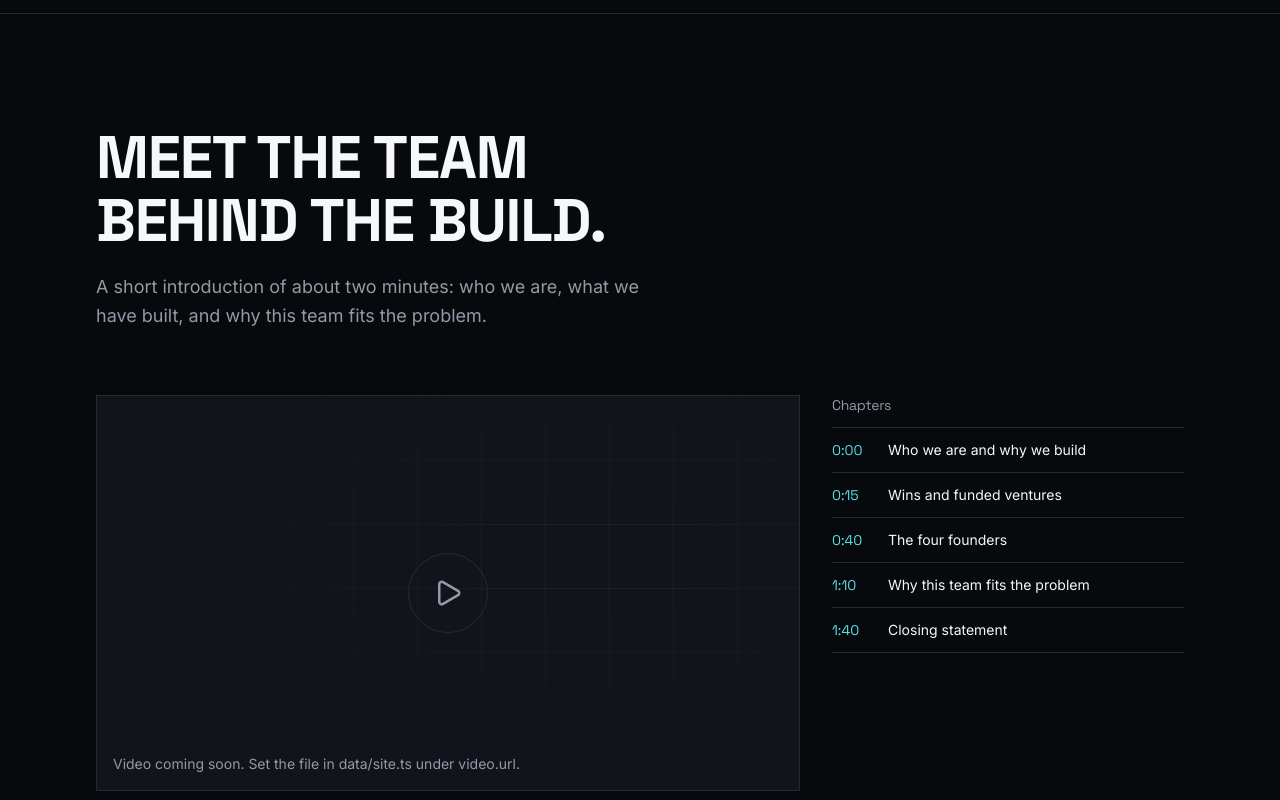
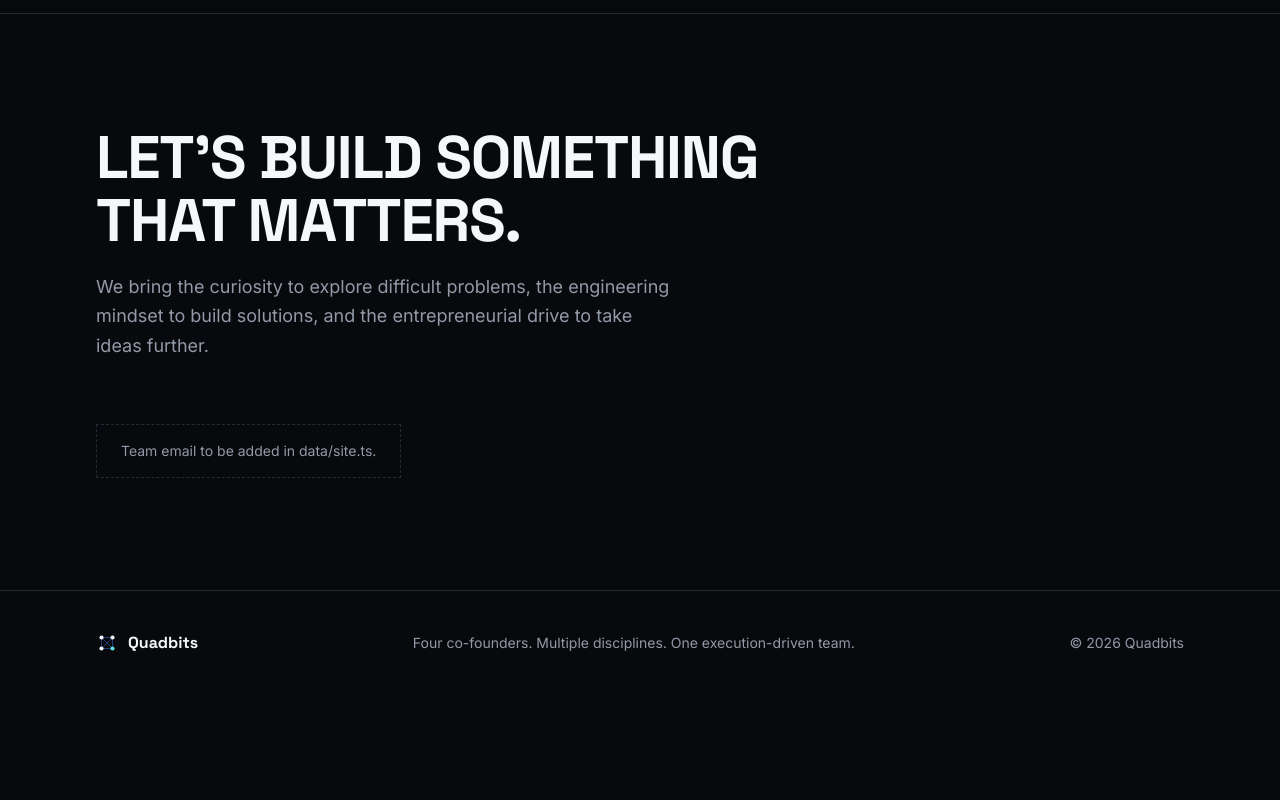
Before and after one commit to SanskaarUndale21/Quadbits, a Next.js app: page / in a window 1280 px wide. Shown: the part 9820-10620 px from the top of the page. After the commit the page ends 10515 px from the top, so only its background shows below. Built offline with nearby package versions, Linux system fonts and the light colour scheme.

Commit message:
Remove team video section

```diff
--- a/app/page.tsx
+++ b/app/page.tsx
@@ -7,7 +7,6 @@ import AchievementTimeline from "@/components/AchievementTimeline";
 import CapabilityMap from "@/components/CapabilityMap";
 import ProjectGallery from "@/components/ProjectGallery";
 import HackathonAdvantage from "@/components/HackathonAdvantage";
-import VideoSection from "@/components/VideoSection";
 import ContactSection from "@/components/ContactSection";
 import Footer from "@/components/Footer";
 import Providers from "@/components/Providers";
@@ -25,7 +24,6 @@ export default function Home() {
         <CapabilityMap />
         <ProjectGallery />
         <HackathonAdvantage />
-        <VideoSection />
         <ContactSection />
       </main>
       <Footer />
--- a/components/VideoSection.tsx
+++ /dev/null
@@ -1,96 +0,0 @@
-"use client";
-import { useEffect, useRef, useState } from "react";
-import { Download, FileText, Play, X } from "lucide-react";
-import { site } from "@/data/site";
-import { Heading, Section } from "./ui";
-
-export default function VideoSection() {
-  const v = site.video;
-  const dialogRef = useRef<HTMLDialogElement>(null);
-  const [open, setOpen] = useState(false);
-  const hasVideo = v.url.length > 0;
-
-  useEffect(() => {
-    const d = dialogRef.current;
-    if (!d) return;
-    if (open && !d.open) d.showModal();
-    if (!open && d.open) d.close();
-  }, [open]);
-
-  return (
-    <Section id="video">
-      <Heading sub="A short introduction of about two minutes: who we are, what we have built, and why this team fits the problem.">
-        Meet the team behind the build.
-      </Heading>
-
-      <div className="grid gap-8 lg:grid-cols-[2fr_1fr]">
-        <button
-          onClick={() => hasVideo && setOpen(true)}
-          disabled={!hasVideo}
-          aria-label={hasVideo ? "Play team introduction video" : "Team introduction video, coming soon"}
-          className="group relative aspect-video w-full overflow-hidden border border-line bg-surface disabled:cursor-default"
-        >
-          {v.poster && <img src={v.poster} alt="" className="absolute inset-0 size-full object-cover" loading="lazy" />}
-          <div className="grid-bg absolute inset-0" aria-hidden="true" />
-          <div className="absolute inset-0 grid place-items-center">
-            <span className={`grid size-20 place-items-center rounded-full border ${hasVideo ? "border-cyan bg-bg/60 text-cyan group-hover:bg-cyan group-hover:text-bg" : "border-line text-muted"} transition-colors`}>
-              <Play size={30} aria-hidden="true" />
-            </span>
-          </div>
-          {!hasVideo && (
-            <span className="absolute bottom-4 left-4 right-4 text-left text-sm text-muted">
-              Video coming soon. Set the file in data/site.ts under video.url.
-            </span>
-          )}
-        </button>
-
-        <div>
-          <h3 className="text-sm text-muted">Chapters</h3>
-          <ol className="mt-3 divide-y divide-line border-y border-line">
-            {v.chapters.map((c) => (
-              <li key={c.at} className="flex gap-4 py-3 text-sm">
-                <span className="w-10 font-display text-cyan">{c.at}</span>
-                <span>{c.label}</span>
-              </li>
-            ))}
-          </ol>
-          <div className="mt-5 flex flex-wrap gap-4 text-sm">
-            {v.transcriptUrl && (
-              <a href={v.transcriptUrl} className="flex min-h-11 items-center gap-2 hover:text-cyan"><FileText size={16} /> Transcript</a>
-            )}
-            {v.downloadUrl && (
-              <a href={v.downloadUrl} download className="flex min-h-11 items-center gap-2 hover:text-cyan"><Download size={16} /> Download</a>
-            )}
-          </div>
-        </div>
-      </div>
-
-      <dialog
-        ref={dialogRef}
-        onClose={() => setOpen(false)}
-        onClick={(e) => e.target === dialogRef.current && setOpen(false)}
-        aria-label="Team introduction video"
-        className="m-auto w-[min(100%-2rem,64rem)] border border-line bg-bg p-0 text-ink backdrop:bg-black/80"
-      >
-        {open && hasVideo && (
-          <div className="relative">
-            <button
-              onClick={() => setOpen(false)}
-              aria-label="Close video"
-              className="absolute right-2 top-2 z-10 grid size-11 place-items-center bg-bg/80 hover:text-cyan"
-            >
-              <X />
-            </button>
-            {v.kind === "embed" ? (
-              <iframe src={v.url} title="Quadbits team introduction" allow="fullscreen; picture-in-picture" className="aspect-video w-full" />
-            ) : (
-              <video src={v.url} poster={v.poster || undefined} controls autoPlay playsInline className="aspect-video w-full bg-black">
-                {v.subtitlesUrl && <track kind="subtitles" src={v.subtitlesUrl} srcLang="en" label="English" default />}
-              </video>
-            )}
-          </div>
-        )}
-      </dialog>
-    </Section>
-  );
-}
--- a/data/site.ts
+++ b/data/site.ts
@@ -9,22 +9,6 @@ export const site = {
   url: "https://quadbits.vercel.app",
   /** Fill in when supplied. Hidden from the page while empty. */
   email: "" as string,
-  video: {
-    /** Direct file (mp4/webm) under /public, or an embeddable URL. Empty shows the placeholder. */
-    url: "" as string,
-    kind: "file" as "file" | "embed",
-    poster: "" as string,
-    subtitlesUrl: "" as string,
-    transcriptUrl: "" as string,
-    downloadUrl: "" as string,
-    chapters: [
-      { at: "0:00", label: "Who we are and why we build" },
-      { at: "0:15", label: "Wins and funded ventures" },
-      { at: "0:40", label: "The four founders" },
-      { at: "1:10", label: "Why this team fits the problem" },
-      { at: "1:40", label: "Closing statement" },
-    ],
-  },
 };
 
 /**
```
